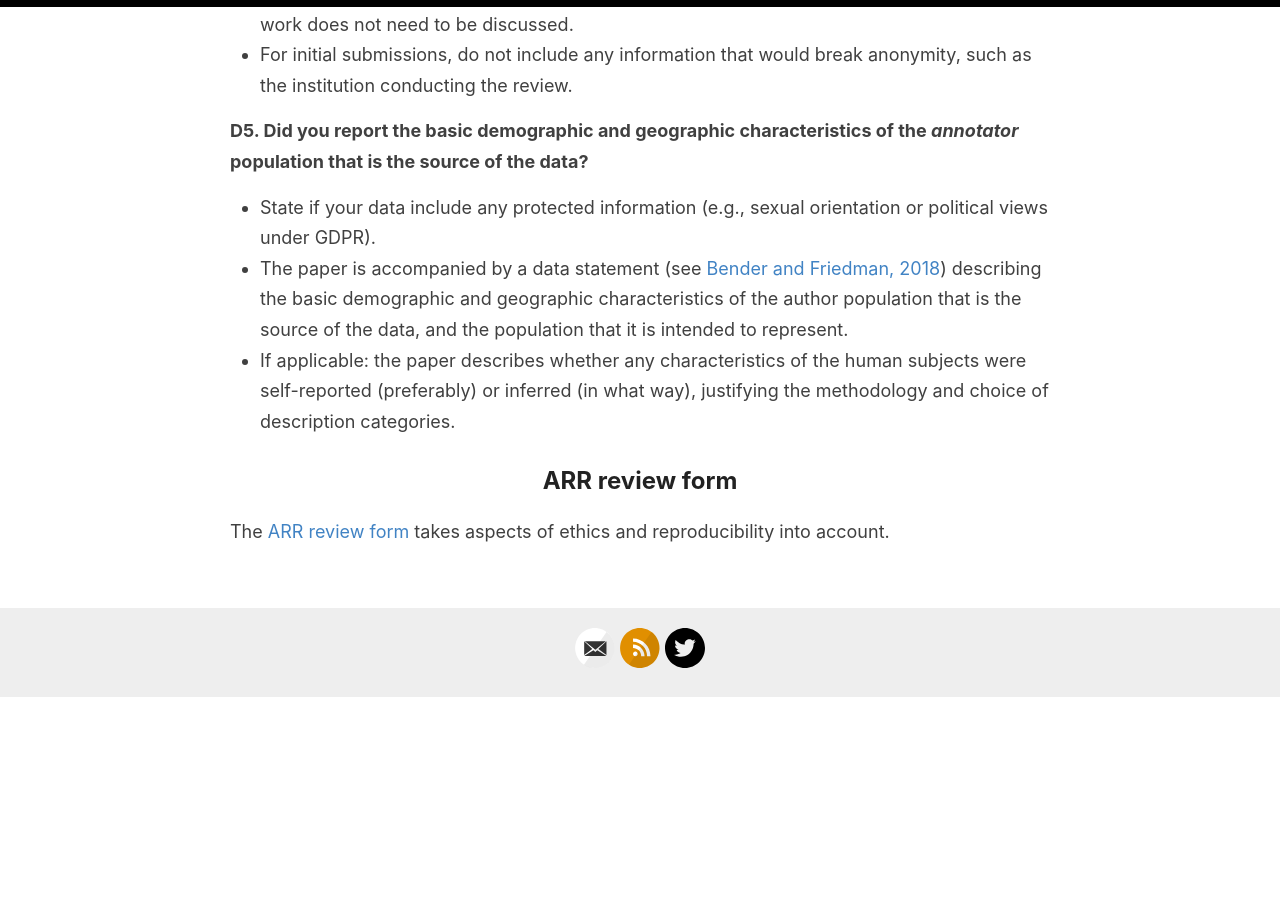
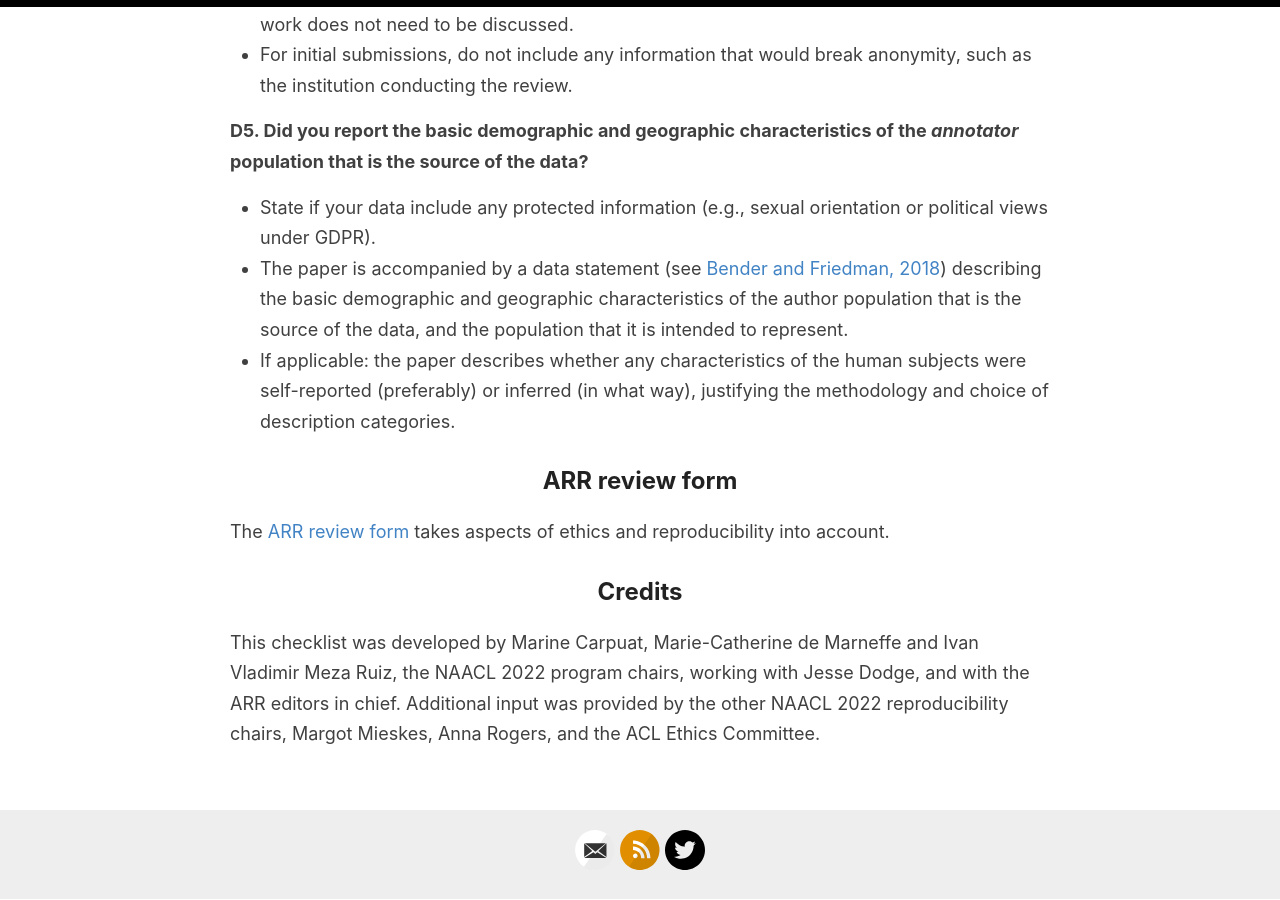
Before and after one commit to amitmerchant1990/reverie, a Jekyll site: the page built from responsibleNLPresearch.md, in a window 1280 px wide and 900 px high, scrolled down 8304 px. Built offline with Jekyll 4.4.1, drawn with Linux system fonts in a browser that asks for light colours; our own code applies the rules of GitHub Pages for plain Markdown files; before the commit the page ends 9001 px from its top, so only the background shows below that.

Commit message:
Update responsibleNLPresearch.md

```diff
--- a/responsibleNLPresearch.md
+++ b/responsibleNLPresearch.md
@@ -132,3 +132,7 @@ For example, if you collected data via crowdsourcing, did your instructions to c
 
 ## ARR review form
 The [ARR review form](https://aclrollingreview.org/reviewform) takes aspects of ethics and reproducibility into account.
+
+## Credits
+
+This checklist was developed by Marine Carpuat, Marie-Catherine de Marneffe and Ivan Vladimir Meza Ruiz, the NAACL 2022 program chairs, working with Jesse Dodge, and with the ARR editors in chief. Additional input was provided by the other NAACL 2022 reproducibility chairs, Margot Mieskes, Anna Rogers, and the ACL Ethics Committee.
```
